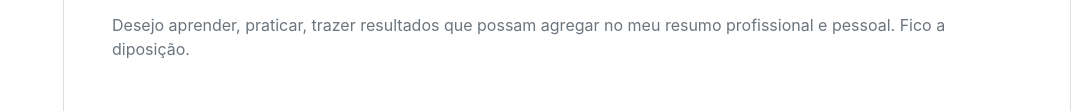
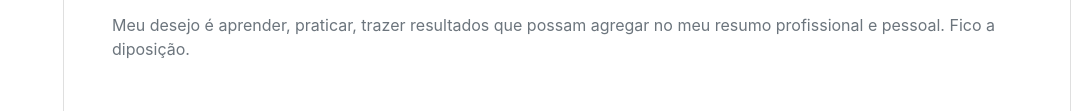
Before and after one commit to Vitor-souza99/Curriculo-Resume, a plain HTML site: page index.html in a window 1280 px wide. Shown: the part 4059-4170 px from the top of the page, without its empty margins (209-1280 px from the left). Drawn offline with nearby package versions, Linux system fonts and the light colour scheme; a web font is replaced by a local one.

Commit message:
Update index.html

```diff
--- a/index.html
+++ b/index.html
@@ -222,7 +222,7 @@
                         Conhecimento em serviços de nuvem AWS.
                         Versionamento de código com Git e Github e tenho noção em ferramentas gráficas como Figma, Photoshop e Canva.
                     </p>
-                    <p class="mb-0">Desejo aprender, praticar, trazer resultados que possam agregar no meu resumo
+                    <p class="mb-0">Meu desejo é aprender, praticar, trazer resultados que possam agregar no meu resumo
                         profissional e pessoal. Fico a diposição.</p>
                 </div>
             </section>
```
